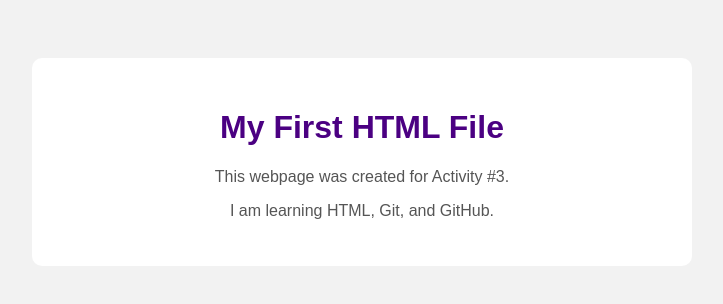
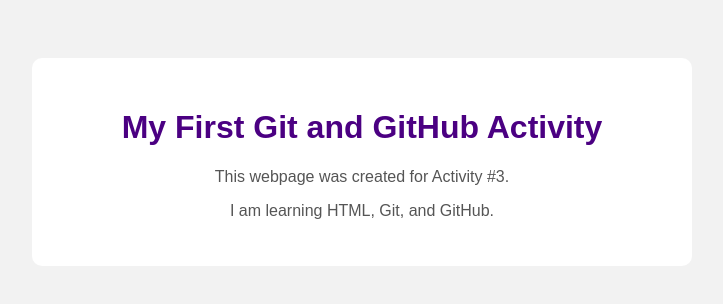
Before and after one commit to Dency-Castro/Activity3-Git-HTML, a plain HTML site: page index.html in a window 1280 px wide. Shown: the whole page, without its empty margins (278-1001 px from the left). Drawn offline with Linux system fonts and the light colour scheme.

Commit message:
Updated HTML content

```diff
--- a/index.html
+++ b/index.html
@@ -34,7 +34,7 @@
 <body>
 
     <div class="container">
-        <h1>My First HTML File</h1>
+        <h1>My First Git and GitHub Activity</h1>
         <p>This webpage was created for Activity #3.</p>
         <p>I am learning HTML, Git, and GitHub.</p>
     </div>
```
